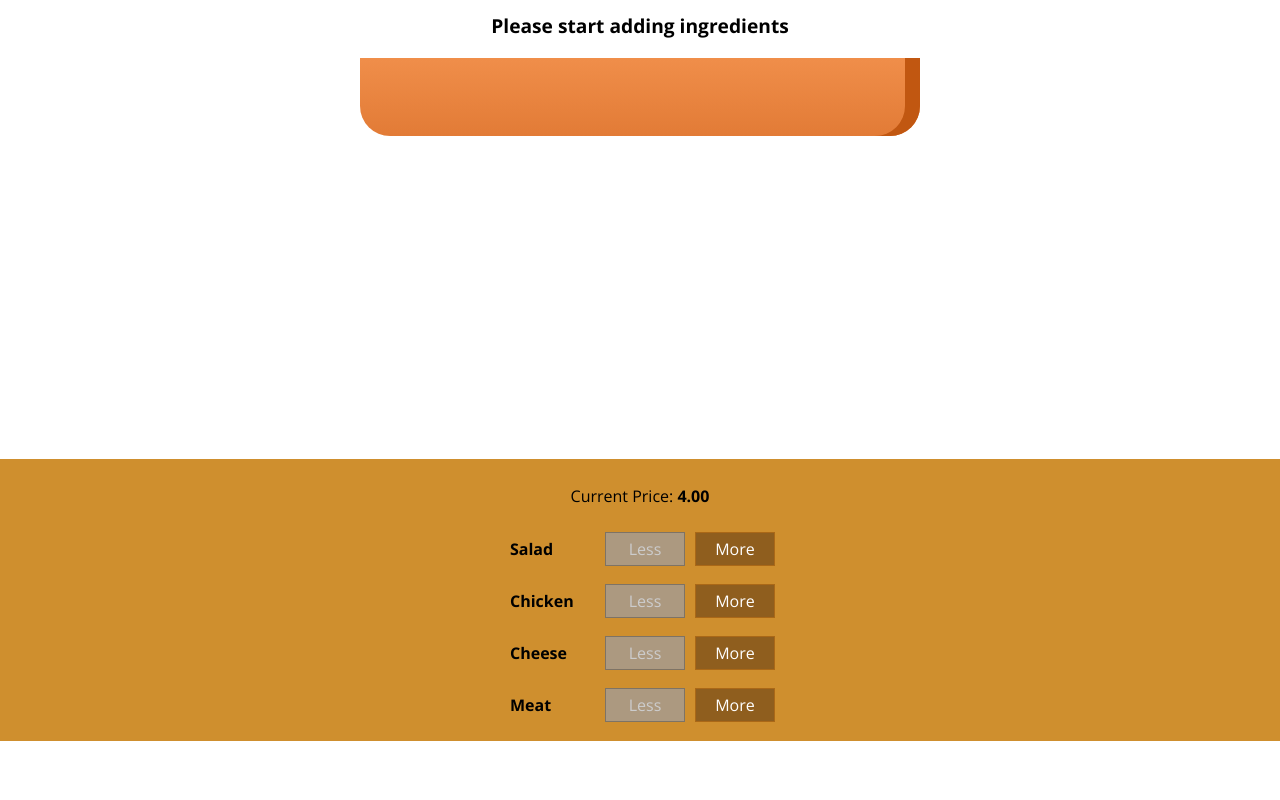
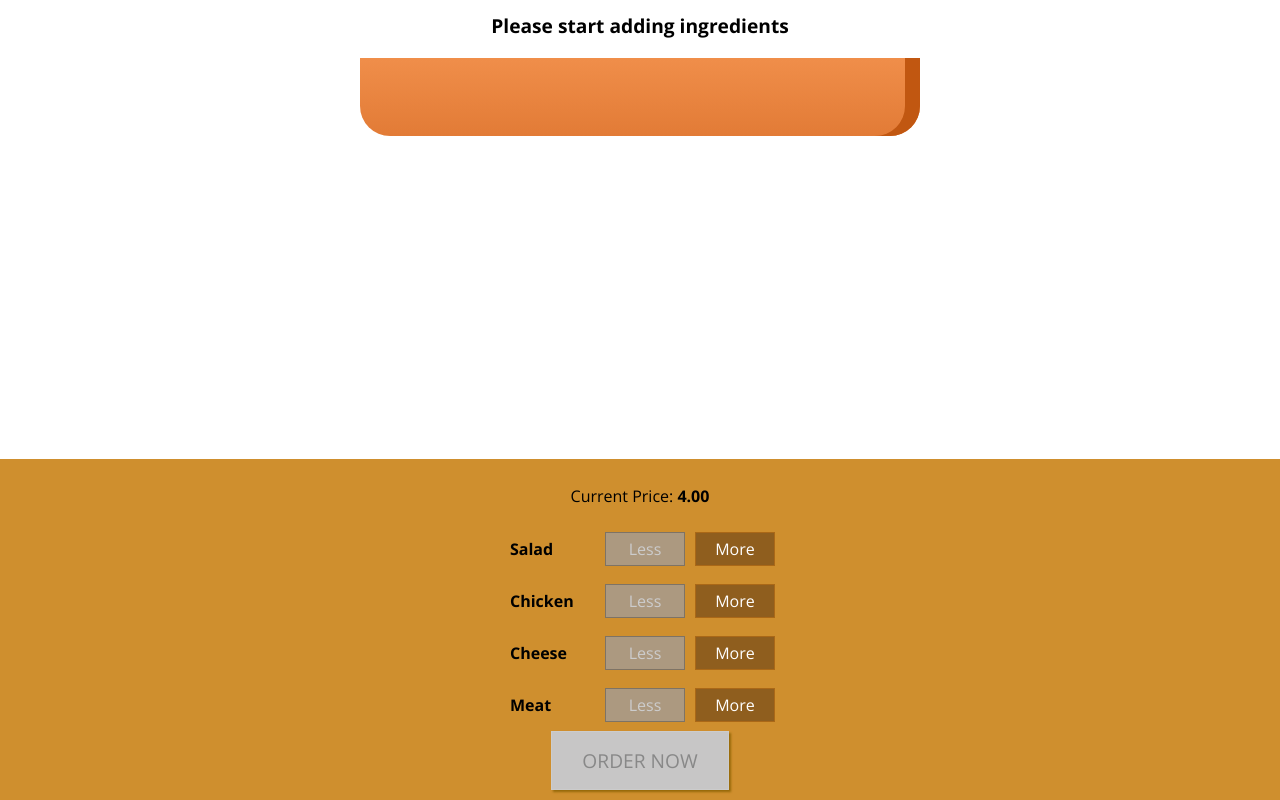
Before and after one commit to devnajam/burger-builder, a React (Create React App) app: page / in a window 1280 px wide. Shown: the part 179-979 px from the top of the page. Before the commit the page ends 920 px from the top, so only its background shows below. Built offline with nearby package versions, Linux system fonts and the light colour scheme.

Commit message:
created the order now button

```diff
--- a/src/components/Burger/BuildControls/BuildControls.js
+++ b/src/components/Burger/BuildControls/BuildControls.js
@@ -24,6 +24,9 @@
         label={ctrl.label}
       />
     ))}
+    <button disabled={!props.perchasable} className={classes.OrderButton}>
+      ORDER NOW
+    </button>
   </div>
 );
 
--- a/src/components/Burger/BuildControls/BuildControls.module.css
+++ b/src/components/Burger/BuildControls/BuildControls.module.css
@@ -8,3 +8,45 @@
   margin: auto;
   padding: 10px 0;
 }
+
+.OrderButton {
+  background-color: #dad735;
+  outline: none;
+  cursor: pointer;
+  border: 1px solid #966909;
+  color: #966909;
+  font-family: inherit;
+  font-size: 1.2em;
+  padding: 15px 30px;
+  box-shadow: 2px 2px 2px #966909;
+}
+
+.OrderButton:hover,
+.OrderButton:active {
+  background-color: #a0db41;
+  border: 1px solid #966909;
+  color: #966909;
+}
+
+.OrderButton:disabled {
+  background-color: #c7c6c6;
+  cursor: not-allowed;
+  border: 1px solid #ccc;
+  color: #888888;
+}
+
+.OrderButton:not(:disabled) {
+  animation: enable 0.3s linear;
+}
+
+@keyframes enable {
+  0% {
+    transform: scale(1);
+  }
+  60% {
+    transform: scale(1.1);
+  }
+  100% {
+    transform: scale(1);
+  }
+}
--- a/src/containers/BurgerBuilder/BurgerBuilder.js
+++ b/src/containers/BurgerBuilder/BurgerBuilder.js
@@ -19,7 +19,20 @@
       meat: 0,
     },
     totalPrice: 4,
+    perchasable: false,
   };
+
+  updatePerchaseState(ingredients) {
+    const sum = Object.keys(ingredients)
+      .map((igkey) => {
+        return ingredients[igkey];
+      })
+      .reduce((sum, el) => {
+        return sum + el;
+      }, 0);
+
+    this.setState({ perchasable: sum > 0 });
+  }
 
   addIngredientHandler = (type) => {
     const oldCount = this.state.ingredients[type];
@@ -33,6 +46,7 @@
     const newPrice = oldPrice + priceAddition;
 
     this.setState({ totalPrice: newPrice, ingredients: updatedIngredients });
+    this.updatePerchaseState(updatedIngredients);
   };
 
   removeIngredientHandler = (type) => {
@@ -50,6 +64,7 @@
     const newPrice = oldPrice - priceDecuction;
 
     this.setState({ totalPrice: newPrice, ingredients: updatedIngredients });
+    this.updatePerchaseState(updatedIngredients);
   };
 
   render() {
@@ -65,6 +80,7 @@
       <React.Fragment>
         <Burger ingredients={this.state.ingredients} />
         <BuildControls
+          perchasable={this.state.perchasable}
           price={this.state.totalPrice}
           disabled={disableInfo}
           ingredientRemoved={this.removeIngredientHandler}
```
